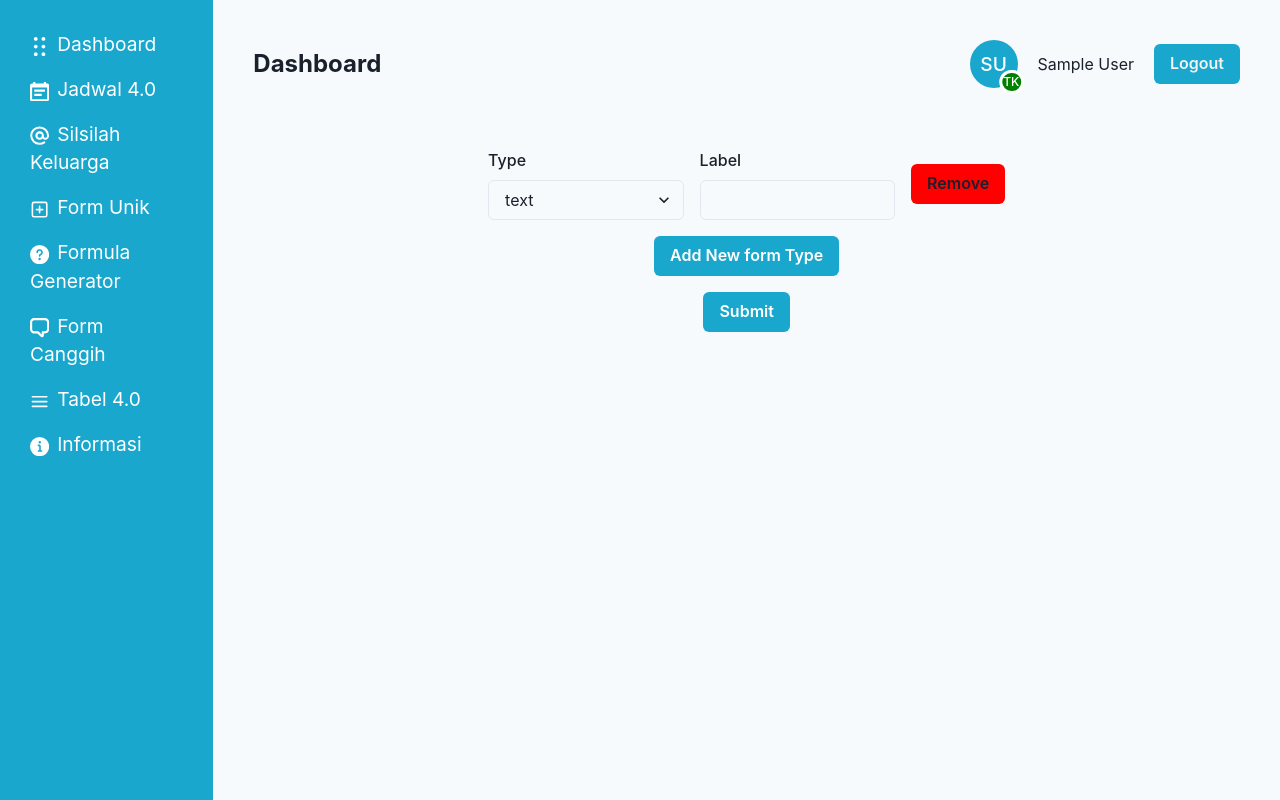
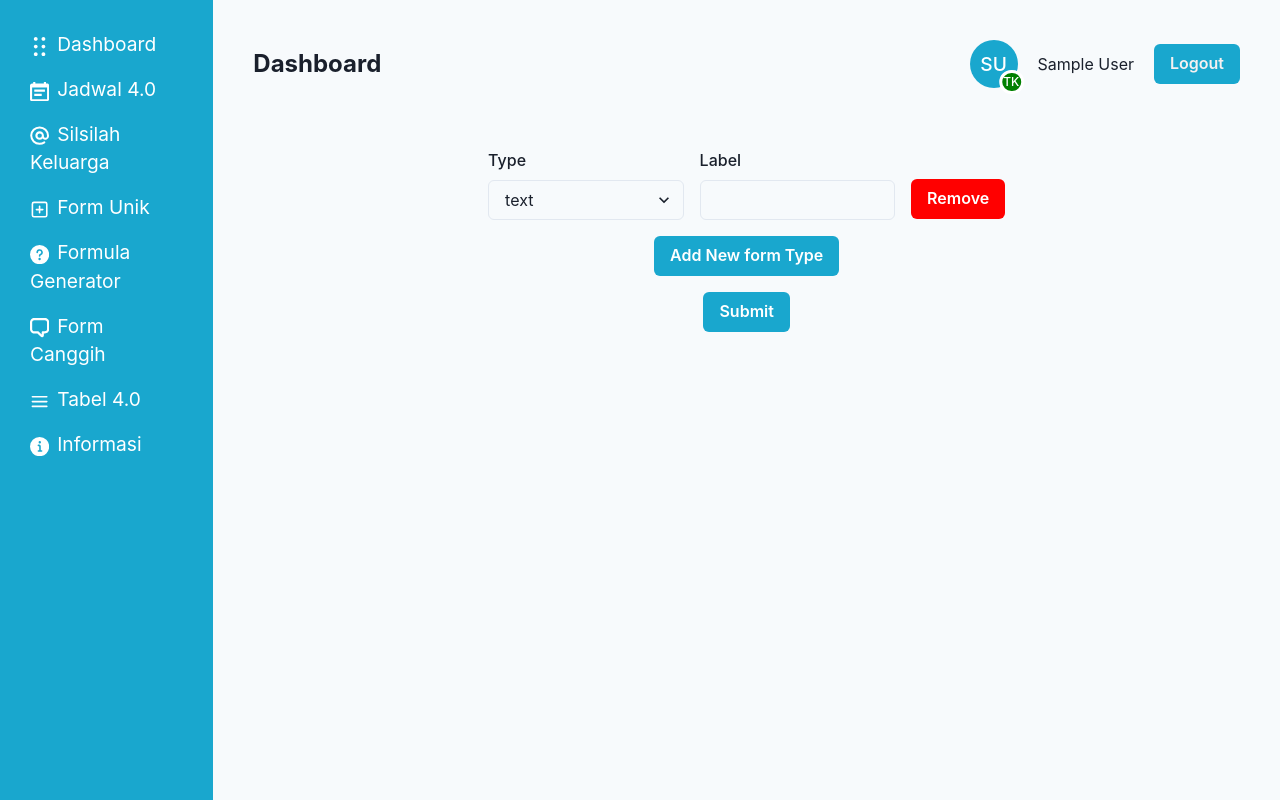
Before and after one commit to alfisyar520/KiSeratus, a React (Create React App) app: page /form-unik in a window 1280 px wide. Built offline with nearby package versions, Linux system fonts and the light colour scheme; sample sign-in values are in the browser's storage.

Commit message:
feat(form_unik): change color button

```diff
--- a/src/components/layout/fomrUnik/index.js
+++ b/src/components/layout/fomrUnik/index.js
@@ -80,8 +80,8 @@ function FormConfiguration() {
             />
           </FormControl>
 
-         <Box mb="12">
-          <Button backgroundColor={"#ff0000"} onClick={() => handleRemoveInput(index)}>Remove</Button>
+         <Box>
+          <Button style={{ marginTop: "30px", color: "#FFFF" }} backgroundColor={"#ff0000"} onClick={() => handleRemoveInput(index)}>Remove</Button>
          </Box>
         </HStack>
       ))}
```
